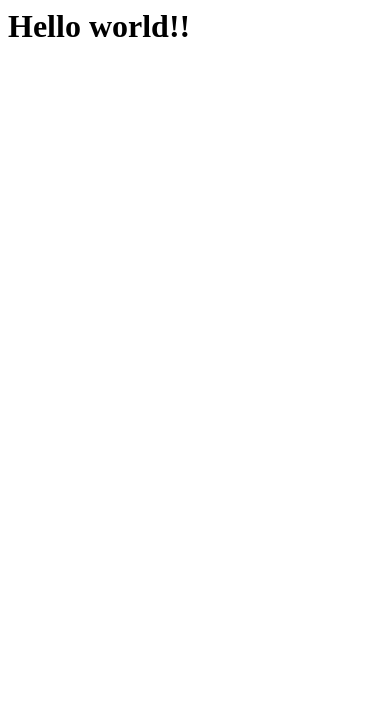
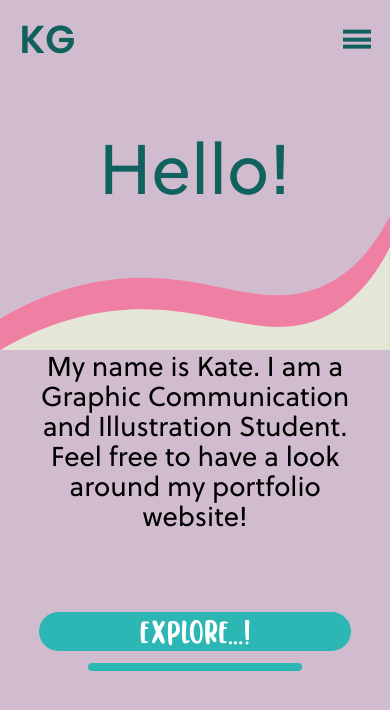
Before and after one commit to kategilbertportfolio/kategilbertportfolio.github.io, a plain HTML site: page index.html in a window 390 px wide. Drawn offline with Linux system fonts and the light colour scheme.

Commit message:
Initial commit from Tom

```diff
--- a/index.html
+++ b/index.html
@@ -1 +1,86 @@
-<h1>Hello world!!</h1>
+<!DOCTYPE html>
+<html>
+<head>
+<link rel="stylesheet" href="styles.css">
+<title>Kate Portfolio</title>
+<link rel="preconnect" href="https://fonts.gstatic.com">
+<link href="https://fonts.googleapis.com/css2?family=Poppins:wght@600&display=swap" rel="stylesheet">
+<link rel="icon" href="favicon.ico">
+</head>
+
+<body>
+
+<div class="topnav">
+
+  <div class='nav'>
+  <a href="#home" class="active">KG</a>
+
+
+  <a href="javascript:void(0);" class='burger' onclick="myFunction()">
+  <div class="line"></div>
+  <div class="line"></div>
+  <div class="line"></div>
+  </a>
+  </div>
+
+  <!-- Navigation links (hidden by default) -->
+  <div id="myLinks">
+    <a href="#work">Work</a>
+    <a href="#about">About</a>
+    <a href="#contact">Contact</a>
+
+
+  </div>
+
+
+</div>
+
+<script src="script.js"></script>
+
+
+<h2>Hello!</h2>
+
+<!--
+<div class="curve1">
+<svg id="topcurve" xmlns="http://www.w3.org/2000/svg" viewBox="0 0 1440 320"><path fill="#d0bcce" fill-opacity="1" d="M0,288L60,261.3C120,235,240,181,360,170.7C480,160,600,192,720,202.7C840,213,960,203,1080,181.3C1200,160,1320,128,1380,112L1440,96L1440,0L1380,0C1320,0,1200,0,1080,0C960,0,840,0,720,0C600,0,480,0,360,0C240,0,120,0,60,0L0,0Z"></path></svg>
+</div>
+-->
+
+
+<!--
+<div class="hellodiv">
+
+
+<svg viewBox="0 0 425 170">
+  <path id="curve" d="M6,150C49.63,93,105.79,36.65,156.2,47.55,207.89,58.74,213,131.91,264,150c40.67,14.43,108.57-6.91,229-145" />
+  <text class="hello" x="25">
+    <textPath xlink:href="#curve">
+      Hello! People
+    </textPath>
+  </text>
+</svg>
+-->
+
+
+
+<svg xmlns="http://www.w3.org/2000/svg" viewBox="0 0 1954.98 673.13"><g id="Layer_2" data-name="Layer 2"><g id="Layer_1-2" data-name="Layer 1"><polygon points="0 673.13 1953.79 673.13 1953.79 126.02 1649.73 399.57 1417.11 448.83 1004.1 429.84 656.5 399.57 282.52 453.58 49.23 581.75 0 619.73 0 673.13" style="fill:#e4e7d7"/><path d="M1955,155.68C1854.57,357,1733.27,456.23,1623.56,507c-309.92,143.35-573.84-79.19-1035.78-33.23C328.81,499.51,126.44,597.84,0,673.13V515.07c126.44-75.29,328.81-173.62,587.78-199.38,461.94-46,725.86,176.58,1035.78,33.23,109.28-50.55,230-149.25,330.23-348.92Q1954.38,77.84,1955,155.68Z" style="fill:#ef80a4"/></g></g></svg>
+
+<p>My name is Kate. I am a Graphic Communication and Illustration Student. Feel free to have a look around my portfolio website!</p>
+
+
+<div class="explore">
+<a href="#explore">
+<h3>Explore...!</h3>
+</a>
+</div>
+
+<div class="slimBar">
+</div>
+
+
+
+</div>
+
+
+</body>
+</html>
--- /dev/null
+++ b/script.js
@@ -0,0 +1,9 @@
+/* Toggle between showing and hiding the navigation menu links when the user clicks on the hamburger menu / bar icon */
+function myFunction() {
+  var x = document.getElementById("myLinks");
+  if (x.style.display === "block") {
+    x.style.display = "none";
+  } else {
+    x.style.display = "block";
+  }
+}
--- /dev/null
+++ b/styles.css
@@ -0,0 +1,152 @@
+body {
+  background-color: #d0bcce;
+  margin: 0;
+  font-synthesis: none
+}
+
+:root {
+  --text_green: #11615e;
+}
+
+
+@font-face {
+  font-family: soleil;
+  src: url(./fonts/SoleilRegular.otf);
+}
+
+@font-face {
+  font-family: snowynight;
+  src: url(./fonts/SnowyNight.ttf);
+}
+
+.nav{
+	position: relative;
+	overflow: hidden;
+}
+
+.topnav a {
+  color: var(--text_green);
+  font-family: poppins, sans-serif;
+  padding: 2.5vw 5vw;
+  text-decoration: none;
+  font-size: 10vw;
+  display: block;
+
+}
+
+.topnav #myLinks{
+	display: none;
+	text-align: right;
+}
+
+.topnav #myLinks a{
+	font-family: soleil, sans-serif;
+}
+
+.burger{
+  margin: 0;
+  position: absolute;
+  top: 50%;
+  -ms-transform: translateY(-50%);
+  transform: translateY(-50%);
+  right: 0;
+}
+
+
+.line {
+  background-color: var(--text_green);
+  width: 7vw;
+  height: 1vw;
+  margin: 1vw 0;
+}
+
+h2{
+  text-align: center;
+  font-family: soleil, sans-serif;
+  font-size: 18vw;
+  color: var(--text_green);
+  margin-bottom:0;
+  font-weight: 700;
+}
+
+.curve1{
+	background-color:#ef7fa4;
+	font-size: 0;
+
+
+}
+
+.curve1 #topcurve{
+  margin-top:-50px;
+  display: inline-block;
+}
+
+.curve1 #secondcurve{
+  margin-top:-200px;
+  display: inline-block;
+  background-color: red;
+}
+
+
+#curve {
+  fill: transparent;
+
+}
+
+.hello {
+  font-family: soleil, sans-serif;
+  font-size: 8vw;
+  fill: var(--text_green);
+}
+
+.hellodiv{
+	padding-top:2vw;
+	background-color: #ef7fa4;
+	height: 100vw;
+
+}
+
+
+.explore {
+	text-align: center;
+	background-color: #2cb7b5;
+	width: 80vw;
+	margin: auto;
+	border-radius: 5vw;
+	height: 10vw;
+	line-height: 10vw;
+	margin-top: 20vw;
+
+}
+
+.explore a{
+	text-decoration: none;
+	color: white;
+}
+
+.explore:hover{
+	background-color:red;
+}
+
+h3{
+	font-family: snowynight;
+	font-size: 7vw;
+	font-weight: normal;
+}
+
+.slimBar{
+  background-color: #2cb7b5;
+  width: 55vw;
+  margin: auto;
+  border-radius: 1vw;
+  height: 2vw;
+  margin-top: 3vw;
+}
+
+
+p{
+  font-family: soleil, sans-serif;
+  text-align: center;
+  font-size: 7vw;
+  margin: 0 10vw 0 10vw;
+}
```
Also changed, not shown: favicon.ico (added), fonts/SnowyNight.ttf (added), fonts/SoleilRegular.otf (added).
